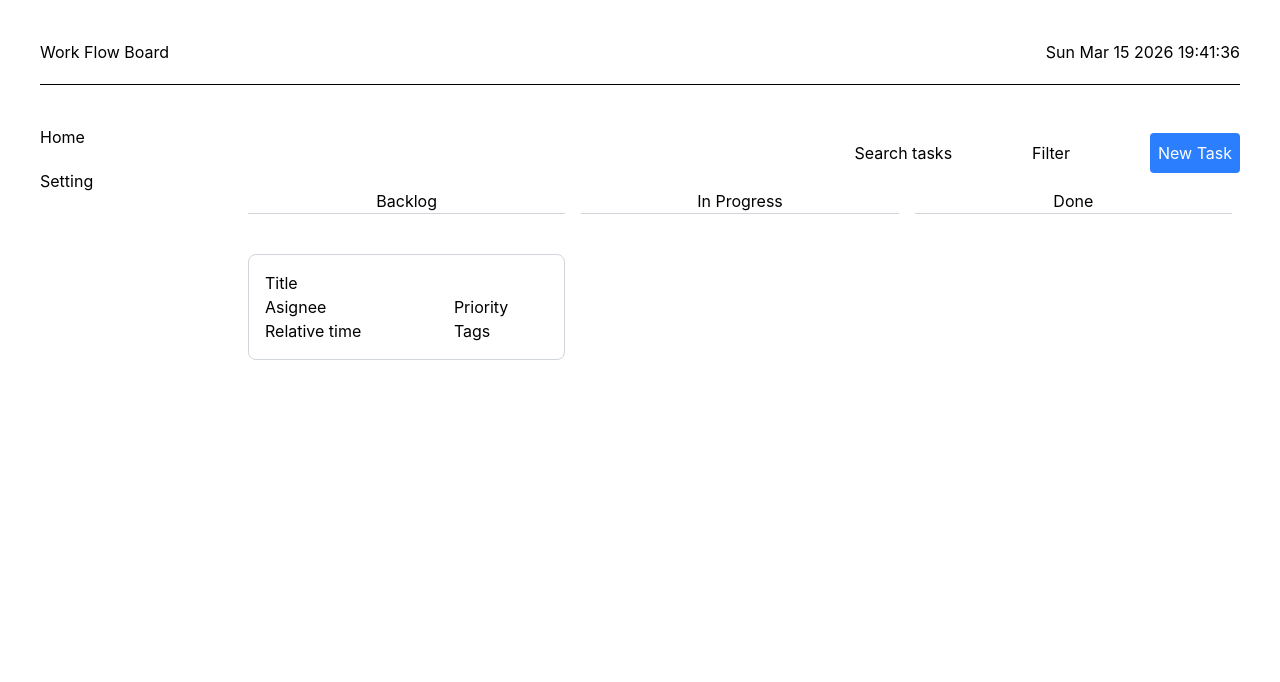
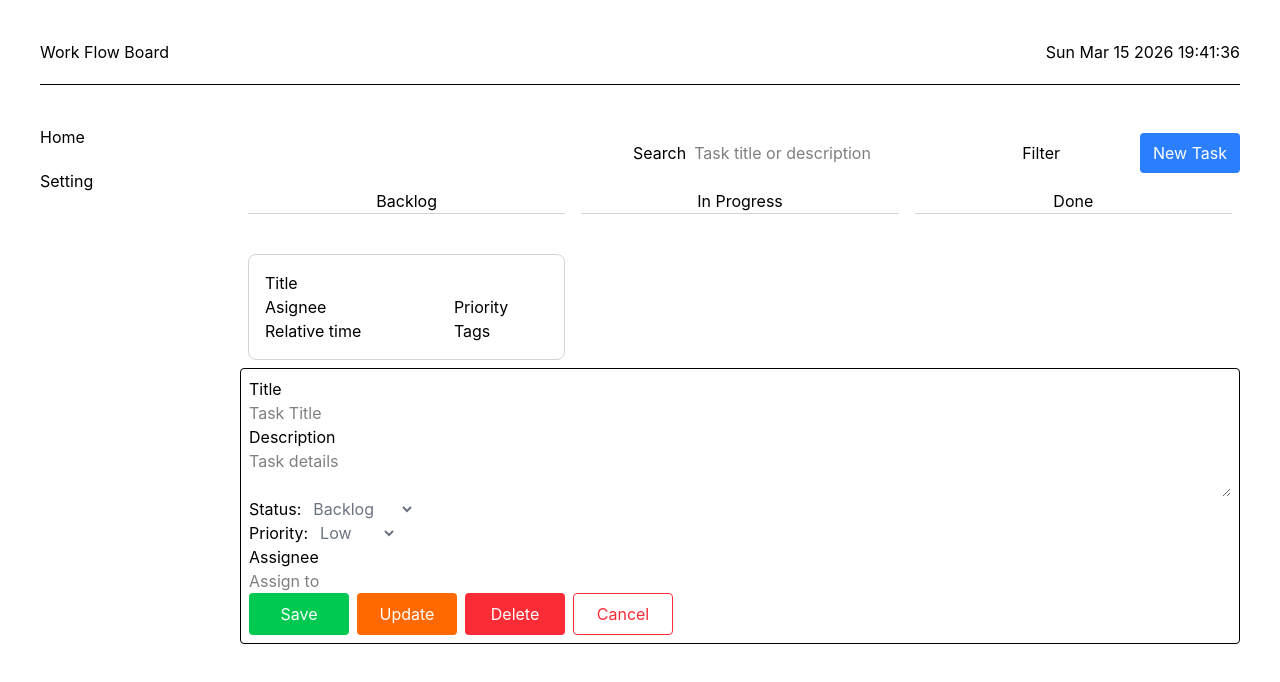
Before and after one commit to thekuvel/Work_Flow_Board, a React (Vite) app: page /home in a window 1280 px wide. Shown: the top 682 px of the page. Built offline with nearby package versions, Linux system fonts and the light colour scheme.

Commit message:
Create Board view, card and form components

```diff
--- /dev/null
+++ b/src/components/Button.tsx
@@ -0,0 +1,20 @@
+type ButtonProps = {
+  label: string
+  bgColor?: string
+  textColor?: string
+  borderColor?: string
+  onClick?: React.MouseEventHandler<HTMLButtonElement>
+}
+function Button(button: ButtonProps) {
+  return (
+    <button
+      className={`p-2 min-w-[100px] ${button.borderColor} ${button.textColor} ${button.bgColor} rounded `}
+      type="button"
+      onClick={button.onClick}
+    >
+      {button.label}
+    </button>
+  )
+}
+
+export default Button
--- /dev/null
+++ b/src/components/form/SelectInput.tsx
@@ -0,0 +1,21 @@
+type SelectInputProps = {
+  label: string
+  id?: string
+  optionValue: string[]
+  optionLabel: string[]
+}
+
+export default function SelectInput(selectInput: SelectInputProps) {
+  return (
+    <div className="flex gap-2">
+      <label htmlFor={selectInput.id}>{selectInput.label}</label>
+      <select id={selectInput.id} className="text-gray-500">
+        {selectInput.optionLabel.map((label, index) => (
+          <option key={label} value={selectInput.optionValue[index]}>
+            {label}
+          </option>
+        ))}
+      </select>
+    </div>
+  )
+}
--- /dev/null
+++ b/src/components/form/TextAreaInput.tsx
@@ -0,0 +1,21 @@
+type TextAreaInputProps = {
+  label: string
+  id?: string
+  placeholder?: string
+  rowCount?: number
+  colCount?: number
+}
+
+export default function TextAreaInput(textAreaInput: TextAreaInputProps) {
+  return (
+    <div className="grid">
+      <label htmlFor={textAreaInput.id}>{textAreaInput.label}</label>
+      <textarea
+        id={textAreaInput.id}
+        placeholder={textAreaInput.placeholder}
+        rows={textAreaInput.rowCount}
+        cols={textAreaInput.colCount}
+      ></textarea>
+    </div>
+  )
+}
--- /dev/null
+++ b/src/components/form/TextInput.tsx
@@ -0,0 +1,25 @@
+type TextInputProps = {
+  label: string
+  placeholder?: string
+  id?: string
+  gridOrFlex?: string
+  value?: string
+  onChange?: React.ChangeEventHandler<HTMLInputElement>
+}
+
+function TextInput(textInput: TextInputProps) {
+  return (
+    <div className={`${textInput.gridOrFlex ? textInput.gridOrFlex : 'grid'}`}>
+      <label htmlFor={textInput.id}>{textInput.label}</label>
+      <input
+        id={textInput.id}
+        type="text"
+        placeholder={textInput.placeholder}
+        value={textInput.value}
+        onChange={textInput.onChange}
+      />
+    </div>
+  )
+}
+
+export default TextInput
--- a/src/pages/Home.tsx
+++ b/src/pages/Home.tsx
@@ -1,22 +1,44 @@
+import type React from 'react'
 import TaskCard from '../components/TaskCard.tsx'
+import Button from '../components/Button.tsx'
+import TextInput from '../components/form/TextInput.tsx'
+import SelectInput from '../components/form/SelectInput.tsx'
+import TextAreaInput from '../components/form/TextAreaInput.tsx'
+import { useState } from 'react'
 
 function Home() {
-  // function onClickNewTask(e) {
-  //   e.preventDefault()
-  //   console.log('Clicked')
-  // }
+  type FormValueType = {
+    title?: string
+  }
+
+  const [formValue, setFormValue] = useState<FormValueType>({ title: '' })
+
+  function handleOnChange(e: React.ChangeEvent<HTMLInputElement>) {
+    e.preventDefault()
+    setFormValue({ ...formValue, [e.target.id]: e.target.value })
+  }
+
+  function onClickNewTask(e: React.MouseEvent<HTMLButtonElement>) {
+    e.preventDefault()
+    console.log(formValue)
+  }
+
   return (
     <div>
       {/* Search and filter */}
       <div className="my-2 flex gap-20 justify-end items-center">
-        <p>Search tasks</p>
+        <TextInput
+          gridOrFlex="flex gap-2"
+          label="Search"
+          placeholder="Task title or description"
+        />
         <p>Filter</p>
-        <button
-          // onClick={onClickNewTask}
-          className="p-2 rounded bg-blue-500 text-white"
-        >
-          New Task
-        </button>
+        <Button
+          label="New Task"
+          bgColor="bg-blue-500"
+          textColor="text-white"
+          onClick={onClickNewTask}
+        />
       </div>
 
       {/* Borad view */}
@@ -36,6 +58,71 @@ function Home() {
           <h2 className="mb-10 text-center border-b border-b-gray-300">Done</h2>
         </div>
       </div>
+
+      <div className="border rounded p-2">
+        <form>
+          <TextInput
+            label="Title"
+            placeholder="Task Title"
+            id="title"
+            value={formValue.title || ''}
+            onChange={handleOnChange}
+          />
+
+          <TextAreaInput
+            label="Description"
+            id="description"
+            placeholder="Task details"
+            rowCount={2}
+          />
+
+          <SelectInput
+            label="Status:"
+            optionLabel={['Backlog', 'In Progress', 'Done']}
+            optionValue={['backlog', 'inProgress', 'done']}
+          />
+
+          <SelectInput
+            label="Priority:"
+            optionLabel={['Low', 'Medium', 'High']}
+            optionValue={['low', 'medium', 'high']}
+          />
+
+          <TextInput
+            label="Assignee"
+            placeholder="Assign to"
+            id="assignee"
+            onChange={handleOnChange}
+          />
+
+          <div className="flex gap-2">
+            <Button
+              label="Save"
+              bgColor="bg-green-500"
+              textColor="text-white"
+              onClick={onClickNewTask}
+            />
+            <Button
+              label="Update"
+              bgColor="bg-orange-500"
+              textColor="text-white"
+              // onClick={onClickNewTask}
+            />
+            <Button
+              label="Delete"
+              bgColor="bg-red-500"
+              textColor="text-white"
+              // onClick={onClickNewTask}
+            />
+            <Button
+              label="Cancel"
+              textColor="text-red-500"
+              borderColor="border border-red-500"
+              // onClick={onClickNewTask}
+            />
+          </div>
+        </form>
+      </div>
     </div>
   )
 }
```
